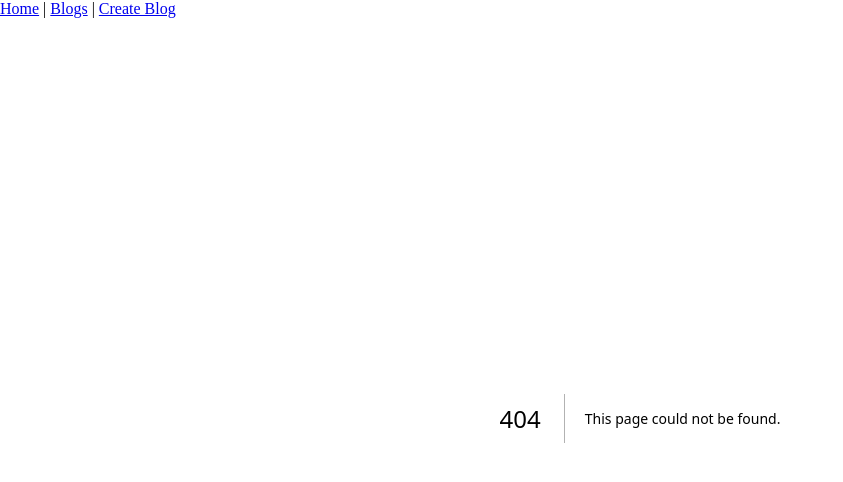
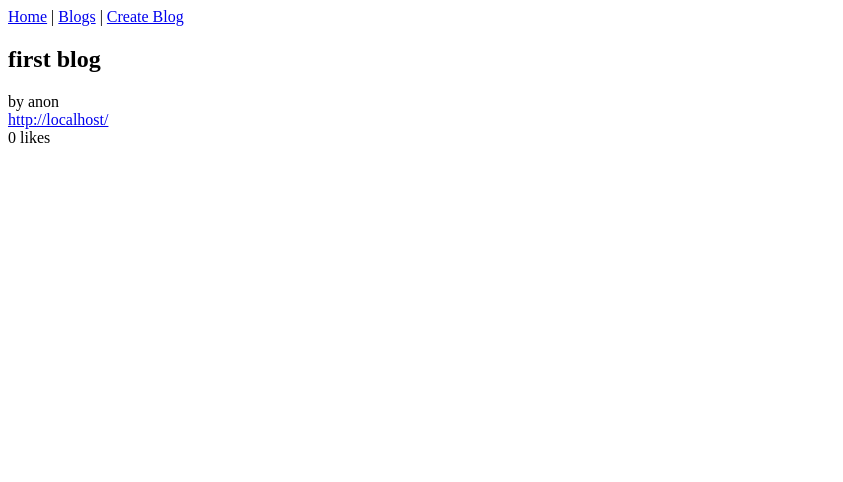
Before and after one commit to PermataAyu/blogs-app, a Next.js app: page /blogs/1 in a window 1280 px wide. Before the commit this address had no page. Shown: the top 482 px of the page, without its empty margins (0-843 px from the left). Built offline with nearby package versions, Linux system fonts and the light colour scheme.

Commit message:
exercise 3

```diff
--- /dev/null
+++ b/app/blogs/[id]/page.tsx
@@ -0,0 +1,23 @@
+import { getBlogById } from "@/app/services/blogs"
+import { notFound } from "next/navigation"
+
+const NotePage = async ({params}: {params: Promise<{id: string}>}) => {
+  const { id } = await params
+  const blog = getBlogById(Number(id))
+
+  if (!blog) {
+    notFound()
+  }
+
+  return (
+    <div>
+      <h2>{blog.title}</h2>
+      <div>by {blog.author}</div>
+      <div><a href={blog.url}>{blog.url}</a></div>
+      <div>{blog.likes} likes</div>
+    </div>
+  )
+
+}
+
+export default NotePage
--- a/app/blogs/page.tsx
+++ b/app/blogs/page.tsx
@@ -1,3 +1,4 @@
+import Link from 'next/link'
 import {getBlogs} from '../services/blogs'
 const Blog = () => {
   const blogs = getBlogs()
@@ -7,7 +8,9 @@ const Blog = () => {
       <ul>
         {blogs.map((b) => (
           <li key={b.id}>
-            <strong>{b.title}</strong> by <strong>{b.author}</strong>
+            <Link href={`/blogs/${b.id}`}>
+              <strong>{b.title}</strong>
+            </Link> by <strong>{b.author}</strong>
           </li>
         ))}
       </ul>
--- a/app/services/blogs.ts
+++ b/app/services/blogs.ts
@@ -21,6 +21,10 @@ export const getBlogs = () => {
   return blogs
 }
 
+export const getBlogById = (id: number) => {
+  return blogs.find(b => b.id === id)
+}
+
 export const addBlog = (title: string, author: string, url: string) => {
   blogs.push({id: nextId++, title, author, url, likes:0})
 }
```
